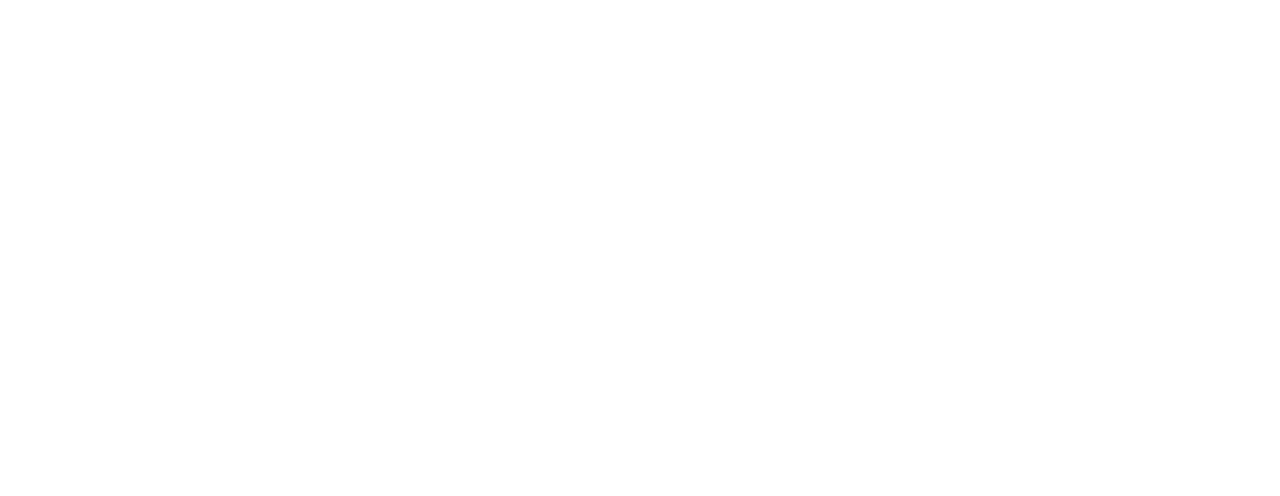
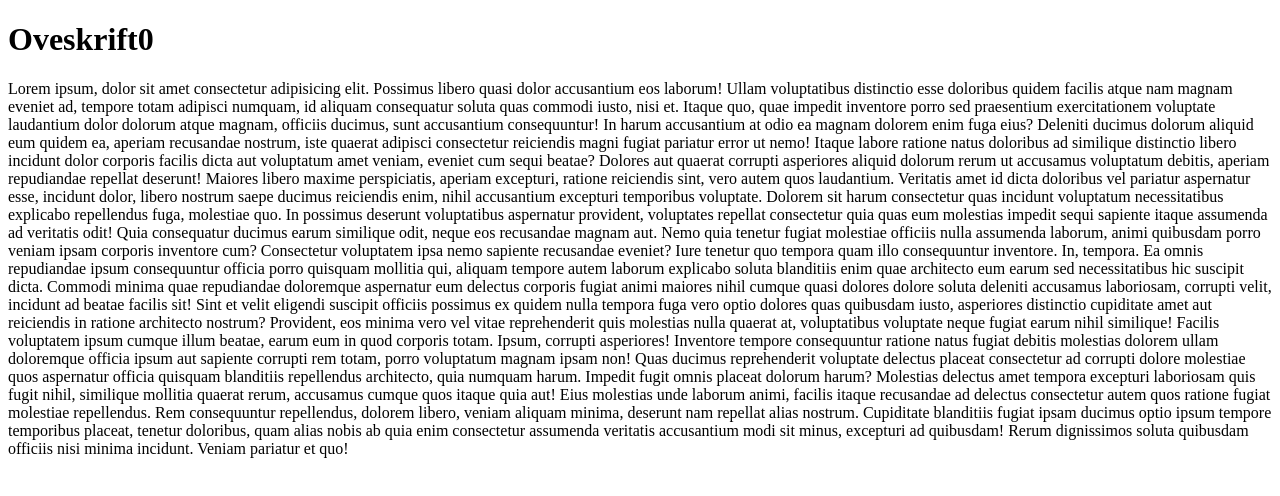
Before and after one commit to M669829/Nettside2, a plain HTML site: page index.html in a window 1280 px wide. Drawn offline with Linux system fonts and the light colour scheme.

Commit message:
Lagt yil overskrift

```diff
--- a/index.html
+++ b/index.html
@@ -4,6 +4,64 @@
     <meta charset="UTF-8" />
     <meta name="viewport" content="width=device-width, initial-scale=1.0" />
     <title>Document</title>
+    <h1>Oveskrift0</h1>
+    <p>
+      Lorem ipsum, dolor sit amet consectetur adipisicing elit. Possimus libero
+      quasi dolor accusantium eos laborum! Ullam voluptatibus distinctio esse
+      doloribus quidem facilis atque nam magnam eveniet ad, tempore totam
+      adipisci numquam, id aliquam consequatur soluta quas commodi iusto, nisi
+      et. Itaque quo, quae impedit inventore porro sed praesentium
+      exercitationem voluptate laudantium dolor dolorum atque magnam, officiis
+      ducimus, sunt accusantium consequuntur! In harum accusantium at odio ea
+      magnam dolorem enim fuga eius? Deleniti ducimus dolorum aliquid eum quidem
+      ea, aperiam recusandae nostrum, iste quaerat adipisci consectetur
+      reiciendis magni fugiat pariatur error ut nemo! Itaque labore ratione
+      natus doloribus ad similique distinctio libero incidunt dolor corporis
+      facilis dicta aut voluptatum amet veniam, eveniet cum sequi beatae?
+      Dolores aut quaerat corrupti asperiores aliquid dolorum rerum ut accusamus
+      voluptatum debitis, aperiam repudiandae repellat deserunt! Maiores libero
+      maxime perspiciatis, aperiam excepturi, ratione reiciendis sint, vero
+      autem quos laudantium. Veritatis amet id dicta doloribus vel pariatur
+      aspernatur esse, incidunt dolor, libero nostrum saepe ducimus reiciendis
+      enim, nihil accusantium excepturi temporibus voluptate. Dolorem sit harum
+      consectetur quas incidunt voluptatum necessitatibus explicabo repellendus
+      fuga, molestiae quo. In possimus deserunt voluptatibus aspernatur
+      provident, voluptates repellat consectetur quia quas eum molestias impedit
+      sequi sapiente itaque assumenda ad veritatis odit! Quia consequatur
+      ducimus earum similique odit, neque eos recusandae magnam aut. Nemo quia
+      tenetur fugiat molestiae officiis nulla assumenda laborum, animi quibusdam
+      porro veniam ipsam corporis inventore cum? Consectetur voluptatem ipsa
+      nemo sapiente recusandae eveniet? Iure tenetur quo tempora quam illo
+      consequuntur inventore. In, tempora. Ea omnis repudiandae ipsum
+      consequuntur officia porro quisquam mollitia qui, aliquam tempore autem
+      laborum explicabo soluta blanditiis enim quae architecto eum earum sed
+      necessitatibus hic suscipit dicta. Commodi minima quae repudiandae
+      doloremque aspernatur eum delectus corporis fugiat animi maiores nihil
+      cumque quasi dolores dolore soluta deleniti accusamus laboriosam, corrupti
+      velit, incidunt ad beatae facilis sit! Sint et velit eligendi suscipit
+      officiis possimus ex quidem nulla tempora fuga vero optio dolores quas
+      quibusdam iusto, asperiores distinctio cupiditate amet aut reiciendis in
+      ratione architecto nostrum? Provident, eos minima vero vel vitae
+      reprehenderit quis molestias nulla quaerat at, voluptatibus voluptate
+      neque fugiat earum nihil similique! Facilis voluptatem ipsum cumque illum
+      beatae, earum eum in quod corporis totam. Ipsum, corrupti asperiores!
+      Inventore tempore consequuntur ratione natus fugiat debitis molestias
+      dolorem ullam doloremque officia ipsum aut sapiente corrupti rem totam,
+      porro voluptatum magnam ipsam non! Quas ducimus reprehenderit voluptate
+      delectus placeat consectetur ad corrupti dolore molestiae quos aspernatur
+      officia quisquam blanditiis repellendus architecto, quia numquam harum.
+      Impedit fugit omnis placeat dolorum harum? Molestias delectus amet tempora
+      excepturi laboriosam quis fugit nihil, similique mollitia quaerat rerum,
+      accusamus cumque quos itaque quia aut! Eius molestias unde laborum animi,
+      facilis itaque recusandae ad delectus consectetur autem quos ratione
+      fugiat molestiae repellendus. Rem consequuntur repellendus, dolorem
+      libero, veniam aliquam minima, deserunt nam repellat alias nostrum.
+      Cupiditate blanditiis fugiat ipsam ducimus optio ipsum tempore temporibus
+      placeat, tenetur doloribus, quam alias nobis ab quia enim consectetur
+      assumenda veritatis accusantium modi sit minus, excepturi ad quibusdam!
+      Rerum dignissimos soluta quibusdam officiis nisi minima incidunt. Veniam
+      pariatur et quo!
+    </p>
   </head>
   <body></body>
 </html>
```
